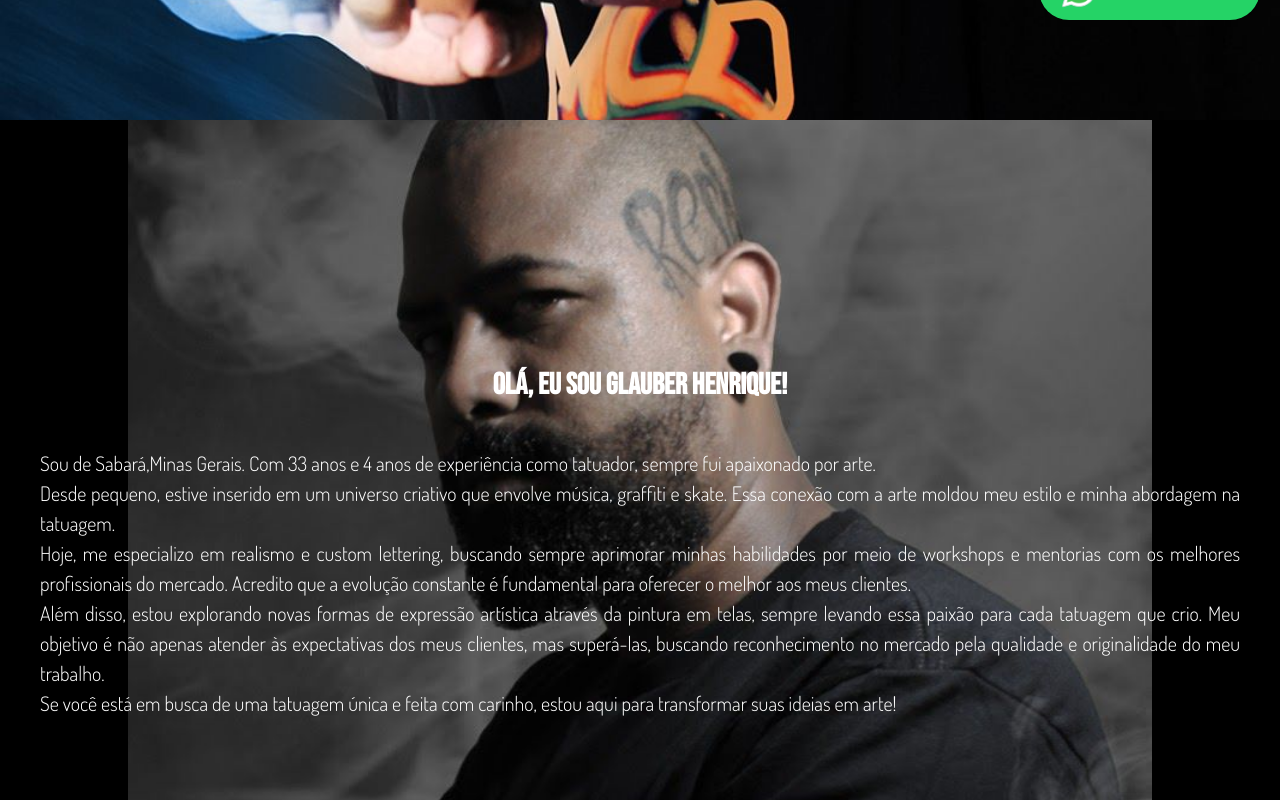
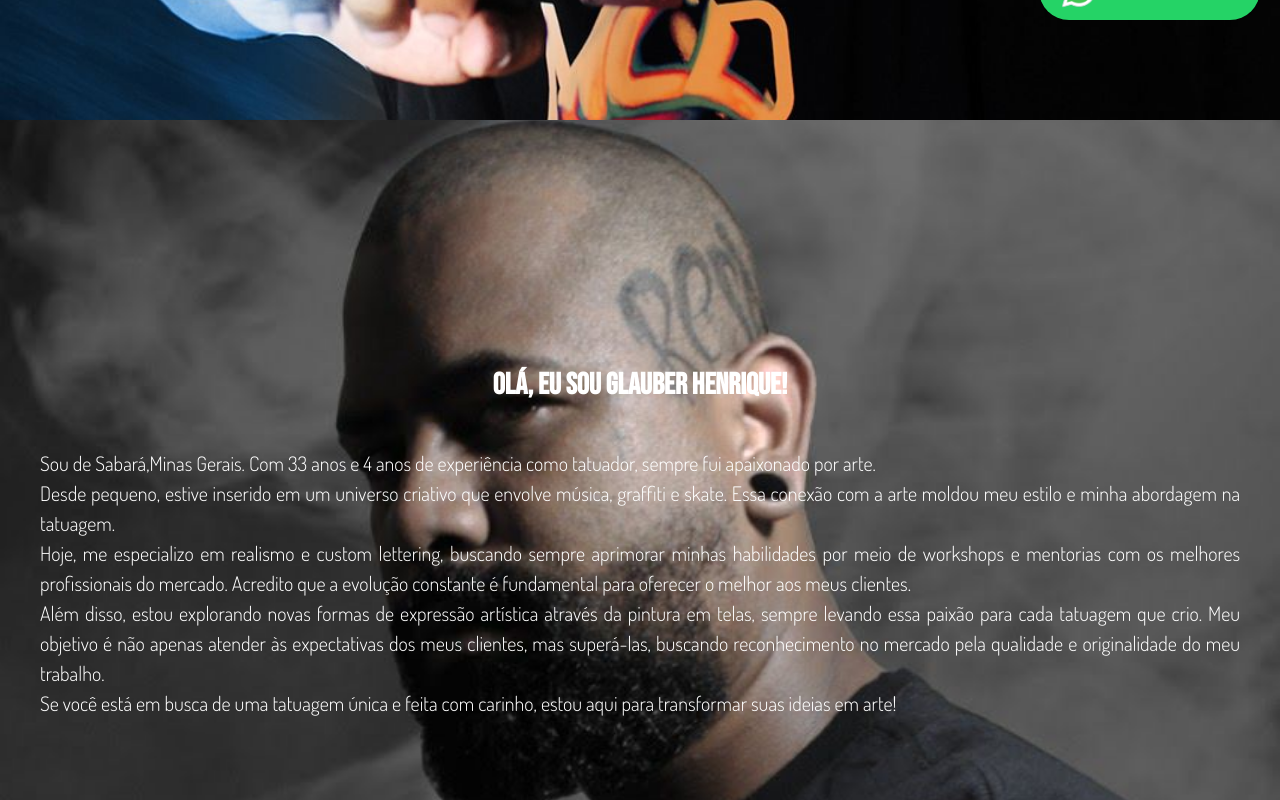
Before and after one commit to fabiopdiogo/landing-page, a React (Create React App) app: page / in a window 1280 px wide. Shown: the part 760-1560 px from the top of the page. Built offline with nearby package versions, Linux system fonts and the light colour scheme.

Commit message:
fundo em about

```diff
--- a/src/components/Sections/About.tsx
+++ b/src/components/Sections/About.tsx
@@ -19,24 +19,26 @@ const DivMain = styled.section`
   display: flex;
   flex-direction: column;
   background-image: url('/glauber2.jpeg'); /* Adicione a imagem de fundo */
-  background-size: 80%;
+  background-size: cover; /* Garante que a imagem cubra toda a área de fundo */
   background-position: center;
   background-repeat: no-repeat;
   background-attachment: fixed; /* Fixa o fundo na posição */
   background-position-y: -250px;
 
-  min-height: 100vh; /* Garante que o contêiner ocupe pelo menos a altura total da tela */ padding: 20px;
+  min-height: 100vh; /* Garante que o contêiner ocupe pelo menos a altura total da tela */
+  padding: 20px;
   justify-content: center;
   align-items: center;
 
   @media (max-width: 646px) {
-    background-size: 100%;
+    background-size: cover; /* Mantém a imagem cobrindo toda a área de fundo */
     background-position: center;
     background-repeat: no-repeat;
-    background-attachment: fixed; /* Fixa o fundo na posição */
+    background-attachment: fixed;
     min-height: 100vh;
   }
 `;
+
 
 const Content = styled.section`
   display: flex;
```
